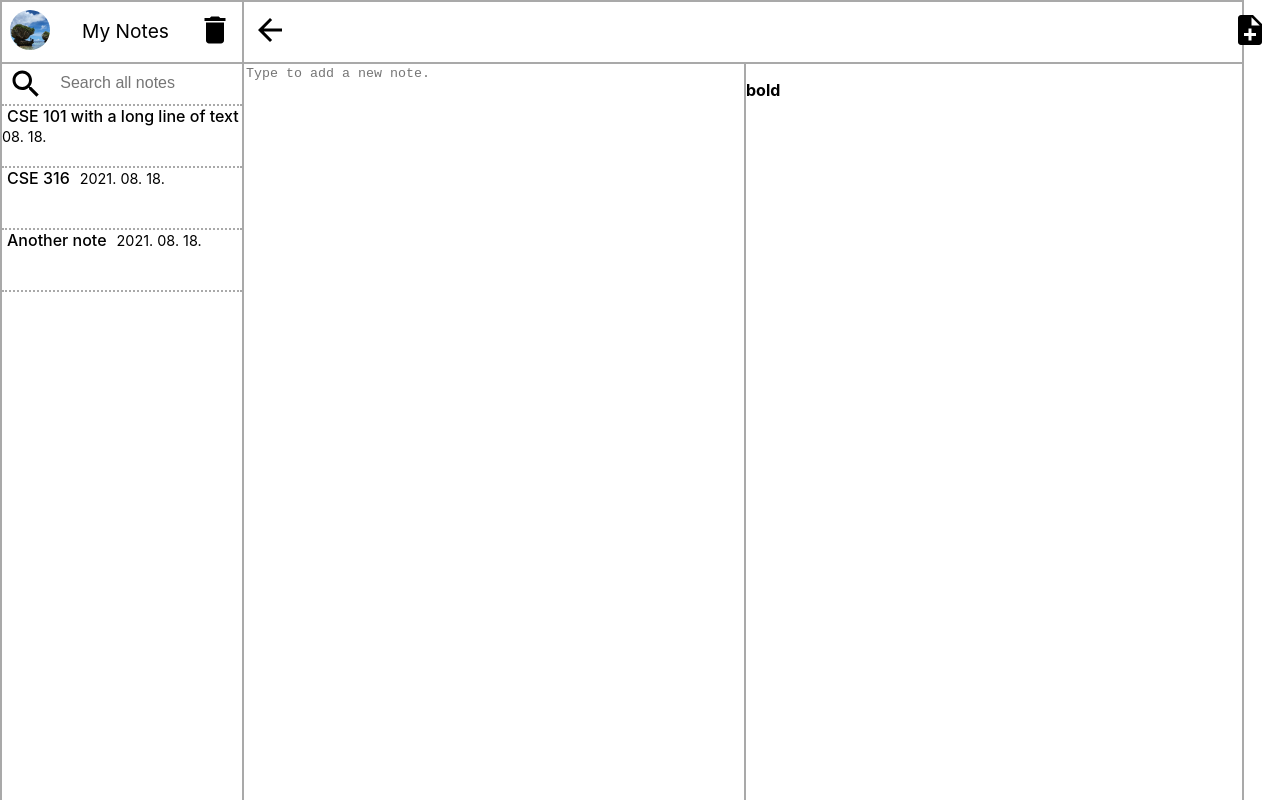
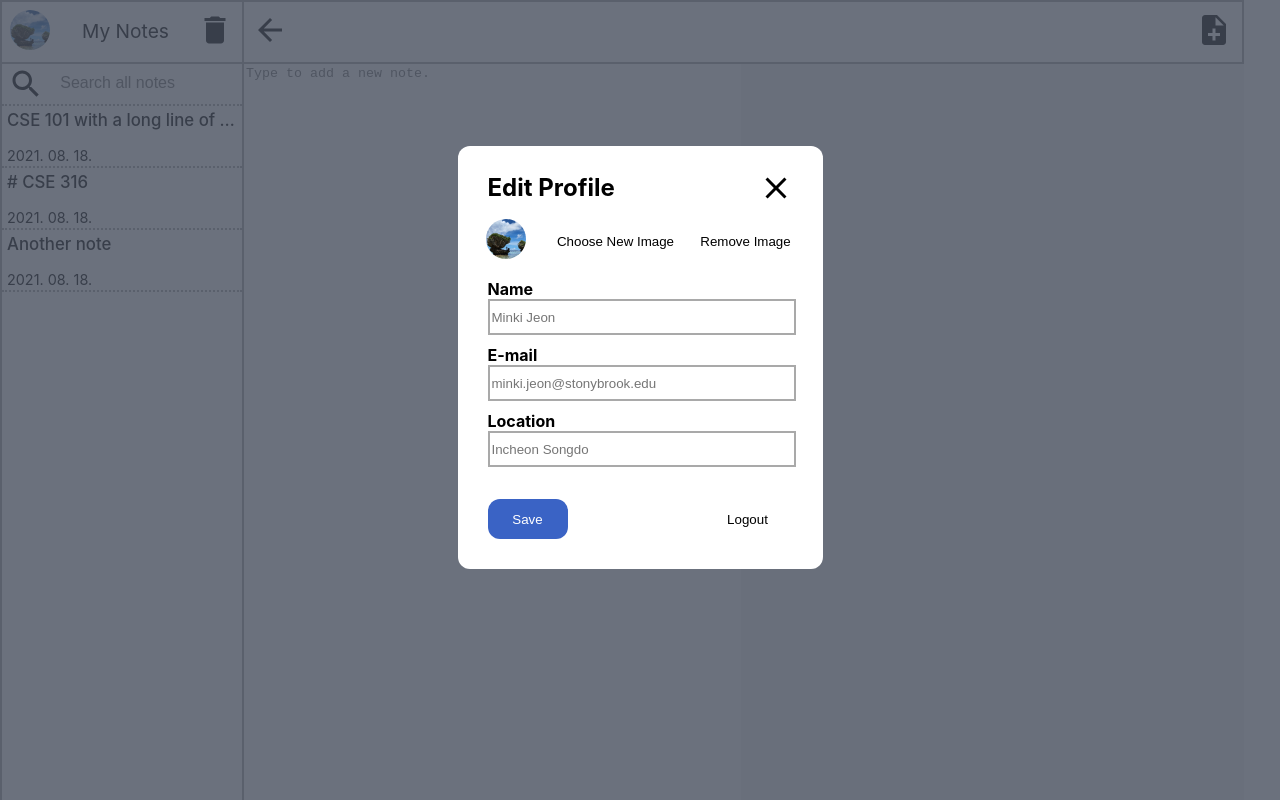
Before and after one commit to jmk0811s/CSE_316_Assignment, a React (Create React App) app in the folder react-app/: page / in a window 1280 px wide. Both pictures are taken after a click on the button 30 px from the left and 30 px from the top of the page. Built offline with nearby package versions, Linux system fonts and the light colour scheme.

Commit message:
profile page, window dimension detection, back icon functionality implemented

```diff
--- a/react-app/src/App.css
+++ b/react-app/src/App.css
@@ -32,13 +32,15 @@ body, .App {
 }
 
 .noteText {
-  margin-top: 8px;
+  margin-top: 0px;
+  padding-top: 4px;
   margin-left: 5px;
   margin-right: 5px;
   text-overflow: ellipsis;
   white-space: nowrap;
   overflow: hidden;
   font-weight: 500;
+  font-size: 1.05em;
 }
 
 .date {
@@ -47,21 +49,31 @@ body, .App {
   margin-right: 5px;
 }
 
+.profile-background {
+  height: 100vh;
+  left: 0;
+  position: fixed;
+  top: 0;
+  width: 100vw;
+  z-index: 0;
+}
+
 .profile {
   position: fixed;
   justify-content: center;
-  z-index: 1;
-  left: 0;
-  top: 0;
   width: 100%;
   height: 100%;
   overflow: auto;
   background-color: rgba(71, 78, 93, 0.8);
   padding-top: 50px;
-  display: none;
+}
+
+.profile-content {
+  z-index: 1;
 }
 
 form {
+  margin: auto;
   position: relative;
   width: 365px;
   height: 420px;
@@ -209,9 +221,9 @@ form {
 
 .note-add-icon {
   transform: scale(1.5);
-  position: absolute;
-  right: 18px;
-  top: 18px;
+  margin-left: auto;
+  margin-right: 16px;
+  margin-top: 16px;
 }
 
 .arrow-back-icon {
@@ -223,7 +235,7 @@ form {
 }
 
 
-.profile_pic {
+.profile_pic, .profile_pic_2 {
   border-radius: 50%;
   border: none;
   width:40px;
@@ -251,10 +263,12 @@ textarea:focus, input:focus {
   border-right: 2px solid darkgray;
   border-bottom: 2px solid darkgray;
   min-height: 60px;
-  height: 60px;
+  max-height: 60px;
   max-width: 998px;
   width: 100%;
   height: 100%;
+  display: flex;
+  flex-direction: row;
 }
 
 .note-preview {
@@ -274,18 +288,17 @@ textarea:focus, input:focus {
 }
 
 .note-body {
-  border-right: 2px solid darkgray;
   border-bottom: 2px solid darkgray;
   max-width: 500px;
   width: 100%;
   height: 734px;
   resize: none;
   float: left;
+  border: none;
+  outline: none;
 }
 
 textarea {
-  border-right: 2px solid darkgray;
-  border-bottom: 2px solid darkgray;
   border-left: none;
   border-top: none;
   box-shadow: none;
@@ -293,12 +306,16 @@ textarea {
 }
 
 .markdownPreview {
+  background-color: #f4f4f4;
   border-right: 2px solid darkgray;
   border-bottom: 2px solid darkgray;
   float: left;
   max-width: 500px;
   width: 100%;
   height: 800px;
+  border: none;
+  outline: none;
+  padding-left: 10px;
 }
 
 @media all and (max-width: 700px) {
@@ -309,11 +326,36 @@ textarea {
   .top-bar {
     max-width: 500px;
   }
+
+  .note-body {
+    border-right: 2px solid darkgray;
+    max-width: 500px;
+    width: 100%;
+    height: 734px;
+    resize: none;
+    float: left;
+    border: none;
+    outline: none;
+  }
 }
 
 @media all and (max-width: 500px) {
   .sidebar {
-    display: none;
+    position: fixed;
+    width: 100%;
+    overflow-y: auto;
+  }
+
+  .menu {
+    width: 100%;
+  }
+
+  .searchbox {
+    width: 100%;
+  }
+
+  .note, .note-active {
+    width: 100%;
   }
 
   .profile {
@@ -321,13 +363,12 @@ textarea {
     justify-content: center;
     z-index: 1;
     left: 0;
-    top: 0;
+    top: -80px;
     width: 100%;
     height: 100%;
     overflow: auto;
     background-color: #ffffff;
     padding-top: 50px;
-    display: none;
   }
 
   .container {
--- a/react-app/src/App.js
+++ b/react-app/src/App.js
@@ -4,21 +4,24 @@ import SideBar from "./components/SideBar"
 import TextArea from "./components/TextArea"
 import React, {useState} from "react";
 import {nanoid} from "nanoid";
+import Profile from "./components/Profile"
+import useWindowDimensions from "./components/WindowDimension"
 
 function App() {
-
-    const [currNote, setCurrNote] = useState(document.activeElement);
-    const [activeNote, setActiveNote] = useState(false);
+    const [activeNote, setActiveNote] = useState('');
+    const [showProfile, setShowProfile] = useState(false);
+    const {height, width} = useWindowDimensions();
+    const [showSideBar, setShowSideBar] = useState(false);
 
     const [notes, setNotes] = useState([
         {
             id: nanoid(),
-            text: "CSE 101 with a long line of text asdasd",
+            text: "CSE 101 with a long line of text",
             date: "2021. 08. 18."
         },
         {
             id: nanoid(),
-            text: "CSE 316",
+            text: "# CSE 316\nThis is **placeholder text** here",
             date: "2021. 08. 18."
         },
         {
@@ -67,6 +70,8 @@ function App() {
         return notes.find(note => note.id === activeNote);
     }
 
+    if (width <= 500) {
+        if (showSideBar) {
             return (
                 <div className="App">
                     <SideBar
@@ -76,14 +81,50 @@ function App() {
                         handleDeleteNote={deleteNote}
                         activeNoteID={activeNote}
                         setActiveNote={setActiveNote}
+                        setShowProfile={setShowProfile}
+                        setShowSideBar={setShowSideBar}
+                    />
+                    {showProfile ? <Profile setShowProfile={setShowProfile}/> : null}
+                </div>
+            );
+        }
+        else {
+            return (
+                <div className="App">
+                    <TextArea
+                        handleAddNote={addNote}
+                        handleChangeNote={editNoteText}
+                        activeNote={getActiveNote()}
+                        setShowSideBar={setShowSideBar}
+                    />
+                    {showProfile ? <Profile setShowProfile={setShowProfile}/> : null}
+                </div>
+            );
+        }
+    }
+    else {
+        return (
+            <div className="App">
+                <SideBar
+                    notes={notes}
+                    handleAddNote={addNote}
+                    handleChangeNote={editNoteText}
+                    handleDeleteNote={deleteNote}
+                    activeNoteID={activeNote}
+                    setActiveNote={setActiveNote}
+                    setShowProfile={setShowProfile}
+                    setShowSideBar={setShowSideBar}
                 />
                 <TextArea
                     handleAddNote={addNote}
                     handleChangeNote={editNoteText}
                     activeNote={getActiveNote()}
+                    setShowSideBar={setShowSideBar}
                 />
+                {showProfile ? <Profile setShowProfile={setShowProfile}/> : null}
             </div>
         );
     }
+}
 
 export default App;
--- /dev/null
+++ b/react-app/src/Profile.css
@@ -0,0 +1,34 @@
+
+.profile-title {
+    font-size: 1.5em;
+    margin-left: 30px;
+    margin-top: 20px;
+    margin-bottom: 5px;
+    float: left;
+    position: relative;
+    top: 7px;
+}
+
+.close-icon {
+    transform: scale(1.5);
+    position: relative;
+    float: right;
+    top: 30px;
+    margin-right: 5px;
+}
+
+.profile_pic_2 {
+    float: left; left: -10px; position: relative; margin-right: 25px;
+}
+
+.change-image, .remove-image {
+    float: left;
+}
+
+.save {
+    float: left;
+}
+
+.logout {
+    float: right;
+}
--- a/react-app/src/components/Markdown.js
+++ b/react-app/src/components/Markdown.js
@@ -3,11 +3,10 @@ import ReactMarkDown from 'react-markdown'
 
 function Markdown({activeNote}) {
 
-    const markdown = "**bold**";
 
     return (
         <div className="markdownPreview">
-            <ReactMarkDown>{markdown}</ReactMarkDown>
+            <ReactMarkDown>{activeNote === undefined ? "" : activeNote.text}</ReactMarkDown>
         </div>
     );
 }
--- a/react-app/src/components/NoteList.js
+++ b/react-app/src/components/NoteList.js
@@ -1,7 +1,7 @@
 import React from "react";
 import Notes from "./Notes"
 
-function NoteList({notes, handleAddNote, activeNoteID, setActiveNote}) {
+function NoteList({notes, handleAddNote, activeNoteID, setActiveNote, setShowSideBar}) {
     return (
         <div className="note-list">
             {notes.map(note => (
@@ -12,6 +12,7 @@ function NoteList({notes, handleAddNote, activeNoteID, setActiveNote}) {
                     handleAddNote={handleAddNote}
                     activeNoteID={activeNoteID}
                     setActiveNote={setActiveNote}
+                    setShowSideBar={setShowSideBar}
                 ></Notes>
             ))}
         </div>
--- a/react-app/src/components/Notes.js
+++ b/react-app/src/components/Notes.js
@@ -1,15 +1,15 @@
 import React, {useState} from "react"
 
-function Notes({id, text, date, activeNoteID, setActiveNote}) {
+function Notes({id, text, date, activeNoteID, setActiveNote, setShowSideBar}) {
     return (
         <div
             className={`note${id === activeNoteID ? "-active" : ""}`}
             tabIndex="0"
             id={id}
-            onClick={() => setActiveNote(id)}
+            onClick={() => {setActiveNote(id); setShowSideBar(false)}}
         >
-            <span className="noteText">{text}</span>
-            <small className="date">{date}</small>
+            <p className="noteText">{text.split(/\r?\n/)[0]}</p>
+            <p className="date">{date}</p>
         </div>
     );
 }
--- a/react-app/src/components/Profile.js
+++ b/react-app/src/components/Profile.js
@@ -1,17 +1,37 @@
+import './../Profile.css'
 import React from "react"
+import Close from "@material-ui/icons/Close";
 
-function Profile() {
+function Profile({setShowProfile}) {
     return (
         <div id="profile" className="profile">
             <form className="profile-content" action="" method="POST">
-                <div className="container" onClick="">
+                <div className="container">
                     <div className="wrapper0">
-                        <h1>Edit Profile</h1>
+                        <h1 className="profile-title">Edit Profile</h1>
+                        <Close className="close-icon" onClick={() => setShowProfile(false)}></Close>
+                    </div>
+                    <div className="wrapper1">
+                        <button className="profile_pic_2"></button>
+                        <button className="change-image">Choose New Image</button>
+                        <button className="remove-image">Remove Image</button>
+                    </div>
+                    <div className="wrapper2">
+                        <b>Name</b>
+                        <input className="profile-input" type="text" placeholder="Minki Jeon" name="name"></input>
+                        <b>E-mail</b>
+                        <input className="profile-input" type="text" placeholder="minki.jeon@stonybrook.edu"name="email"></input>
+                        <b>Location</b>
+                        <input className="profile-input" type="text" placeholder="Incheon Songdo" name="location"></input>
+                    </div>
+                    <div className="wrapper3">
+                        <button className="save" type="submit" className="save">Save</button>
+                        <button className="logout" type="button" className="logout">Logout</button>
                     </div>
                 </div>
             </form>
+            <div className="profile-background" onClick={() => setShowProfile(false)}></div>
         </div>
-
     );
 }
 
--- a/react-app/src/components/SideBar.js
+++ b/react-app/src/components/SideBar.js
@@ -1,8 +1,7 @@
-import React, {useState} from "react"
+import React from "react"
 import Search from '@material-ui/icons/Search'
 import Delete from "@material-ui/icons/Delete"
 import NoteList from "./NoteList"
-import Profile from "./Profile"
 
 const SearchIcon = () => {
     return (
@@ -12,7 +11,7 @@ const SearchIcon = () => {
     );
 }
 
-const DeleteIcon = ({notes, handleDeleteNote, activeNoteID}) => {
+const DeleteIcon = ({handleDeleteNote, activeNoteID}) => {
     const deleteNote = () => {
         handleDeleteNote(activeNoteID);
     }
@@ -24,17 +23,17 @@ const DeleteIcon = ({notes, handleDeleteNote, activeNoteID}) => {
     );
 }
 
-function SideBar({notes, handleAddNote, handleDeleteNote, activeNoteID, setActiveNote}) {
+function SideBar({notes, handleAddNote, handleDeleteNote, activeNoteID, setActiveNote, setShowProfile, setShowSideBar}) {
     return (
         <div className="AppBody">
             <div className="sidebar">
                 <div className="menu">
-                    <button className="profile_pic"></button>
+                    <button className="profile_pic" onClick={() => setShowProfile(true)}></button>
                     <text className="title">My Notes</text>
-                    <DeleteIcon notes={notes} handleDeleteNote={handleDeleteNote} activeNoteID={activeNoteID}/>
+                    <DeleteIcon handleDeleteNote={handleDeleteNote} activeNoteID={activeNoteID}/>
                 </div>
                 <div className="searchbox">
-                    <SearchIcon />
+                    <SearchIcon/>
                     <input className="search-input" type="text" placeholder="Search all notes"></input>
                 </div>
 
@@ -44,6 +43,7 @@ function SideBar({notes, handleAddNote, handleDeleteNote, activeNoteID, setActiv
                         handleAddNote={handleAddNote}
                         activeNoteID={activeNoteID}
                         setActiveNote={setActiveNote}
+                        setShowSideBar={setShowSideBar}
                     />
                 </div>
             </div>
--- a/react-app/src/components/TextArea.js
+++ b/react-app/src/components/TextArea.js
@@ -1,7 +1,8 @@
 import React, {useState} from "react"
 import NoteAdd from '@material-ui/icons/NoteAdd'
 import ArrowBack from '@material-ui/icons/ArrowBack'
-import Markdown from "./Markdown";
+import Markdown from "./Markdown"
+import useWindowDimensions from "./WindowDimension"
 
 
 const NoteAddIcon = ({handleAddNote}) => {
@@ -10,22 +11,18 @@ const NoteAddIcon = ({handleAddNote}) => {
     }
 
     return (
-        <div>
-            <NoteAdd className="note-add-icon" onClick={addNote}></NoteAdd>
-        </div>
+        <NoteAdd className="note-add-icon" onClick={addNote}></NoteAdd>
     );
 }
 
-const ArrowBackIcon = () => {
+const ArrowBackIcon = ({setShowSideBar}) => {
     return (
-        <div>
-            <ArrowBack className="arrow-back-icon"></ArrowBack>
-        </div>
+        <ArrowBack className="arrow-back-icon" onClick={() => setShowSideBar(true)}></ArrowBack>
     );
 }
 
-function TextArea({handleAddNote, handleChangeNote, activeNote}) {
-    const [currNote, setCurrNote] = useState('');
+function TextArea({handleAddNote, handleChangeNote, activeNote, setShowSideBar}) {
+    const {height, width} = useWindowDimensions()
 
     const handleChange = (e) => {
         handleChangeNote(e.target.value);
@@ -34,10 +31,8 @@ function TextArea({handleAddNote, handleChangeNote, activeNote}) {
     return (
         <div id="note-preview" className="note-preview">
             <div className="top-bar">
-                <div>
-                    <ArrowBackIcon />
-                    <NoteAddIcon handleAddNote={handleAddNote}/>
-                </div>
+                <ArrowBackIcon setShowSideBar={setShowSideBar}/>
+                <NoteAddIcon handleAddNote={handleAddNote}/>
             </div>
             <div className="preview-wrapper">
                 <textarea
--- /dev/null
+++ b/react-app/src/components/WindowDimension.js
@@ -0,0 +1,26 @@
+import { useState, useEffect } from 'react';
+
+function getWindowDimensions() {
+    const { innerWidth: width, innerHeight: height } = window;
+    return {
+        width,
+        height
+    };
+}
+
+function useWindowDimensions() {
+    const [windowDimensions, setWindowDimensions] = useState(getWindowDimensions());
+
+    useEffect(() => {
+        function handleResize() {
+            setWindowDimensions(getWindowDimensions());
+        }
+
+        window.addEventListener('resize', handleResize);
+        return () => window.removeEventListener('resize', handleResize);
+    }, []);
+
+    return windowDimensions;
+}
+
+export default useWindowDimensions;
```
Also changed, not shown: 2 other files (tests, documents, lock files or other folders). Lines whose indentation alone changed are shown as unchanged.
